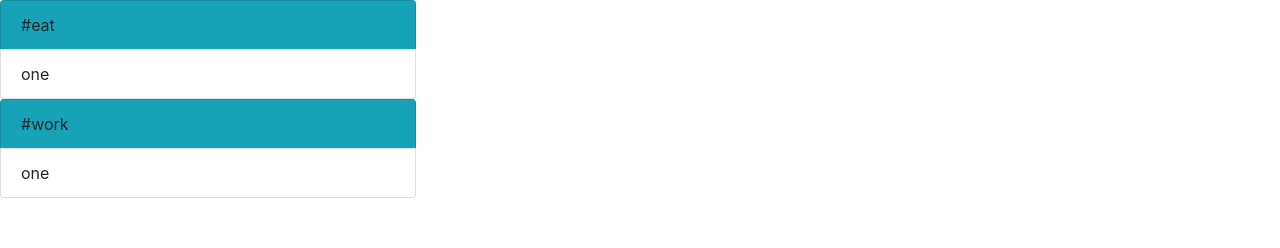
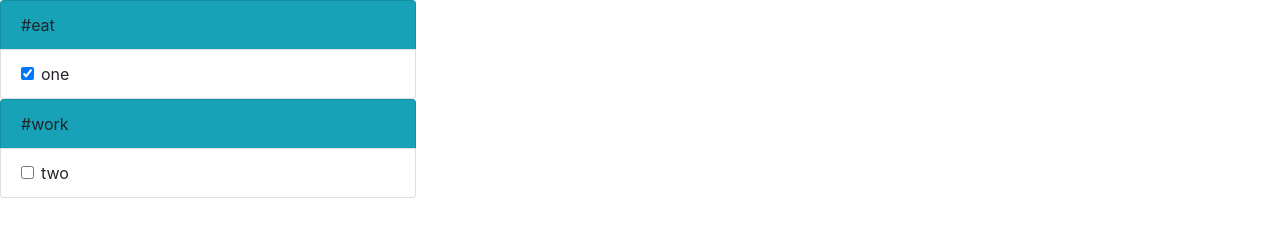
Before and after one commit to karthik-kzk/tasks, a React (Create React App) app: page / in a window 1280 px wide. Shown: the top 248 px of the page. Built offline with nearby package versions, Linux system fonts and the light colour scheme.

Commit message:
feat: checkbox added

```diff
--- a/src/components/AddTask.js
+++ b/src/components/AddTask.js
@@ -11,6 +11,7 @@ import "./AddTask.css";
 // add drop status
 // add anchor tab for tags
 // add count for tags section
+// update add button
 
 
 
@@ -19,11 +20,13 @@ const mockData = [
     id: 1,
     title: "one",
     tags: "#eat",
+    status:"completed",//pending|completed|dropped
   },
   {
     id: 2,
-    title: "one",
+    title: "two",
     tags: "#work",
+    status: "pending",
   },
 ];
 
@@ -39,7 +42,7 @@ function groupBy(array) {
   return result;
 }
 
-function renderList(array, onEdit) {
+function renderList(array, onEdit,onComplete) {
   const obj = groupBy(array);
   const rows = [];
   for (const variable in obj) {
@@ -53,8 +56,14 @@ function renderList(array, onEdit) {
           </li>
           {obj[variable].map((val, index) => {
             return (
-              <li class="list-group-item " id={val.id} onClick={onEdit}>
-                {val.title}
+              <li class="list-group-item " >
+                <div class="form-check" >
+                  <input class="form-check-input" type="checkbox" id={val.id} onChange={onComplete}  checked={val.status==='completed'}/>
+                  <label class="form-check-label" for="flexCheckChecked" id={val.id} onClick={onEdit}>
+                    {val.title}
+                    </label>
+                </div>
+
               </li>
             );
           })}
@@ -64,6 +73,8 @@ function renderList(array, onEdit) {
   }
   return rows;
 }
+
+
 
 function submitCard() {}
 
@@ -94,6 +105,7 @@ export const AddTask = () => {
     console.log(list);
     setAddTask("");
     setEditId(-1);
+    setAddTaskToggle(false);
   };
 
   const onChange = (event) => {
@@ -103,13 +115,24 @@ export const AddTask = () => {
   const onEdit = (e) => {
     const id = e.target.id;
     const index = list.findIndex((v) => v.id === parseInt(id));
-    setEditId(index);
-    setAddTaskToggle(true);
-    if (index) {
+
+    if (index!==-1) {
+      setEditId(index);
+      setAddTaskToggle(true);
       const str = `${list[index].title}  ${list[index].tags}`;
       setAddTask(str);
     }
   };
+
+  function onComplete(e){
+
+    const id = e.target.id;
+    e.preventDefault();
+    const index = list.findIndex((v) => v.id === parseInt(id));
+    const updatedList=list
+    updatedList[index].status='completed';
+    setList(updatedList);
+  }
 
   function onAddTaskClose() {
     setAddTaskToggle(false);
@@ -117,13 +140,13 @@ export const AddTask = () => {
     setEditId(-1);
   }
 
-  useEffect(() => {
-    const list = JSON.parse(localStorage.getItem("list"));
-    if (list) setList(list);
-  }, []);
+  // useEffect(() => {
+  //   const list = JSON.parse(localStorage.getItem("list"));
+  //   if (list) setList(list);
+  // }, []);
   useEffect(() => {
     localStorage.setItem("list", JSON.stringify(list));
-    // renderList(list,onEdit);
+    // renderList(list,onEdit,onComplete);
   }, [list]);
 
   return (
@@ -166,7 +189,7 @@ export const AddTask = () => {
         </div>
       )}
       <ul className="list-group">
-        {renderList(list, onEdit)}
+        {renderList(list, onEdit, onComplete)}
         {/* {list?.map((v, i) => {
           return (
             <>
```
